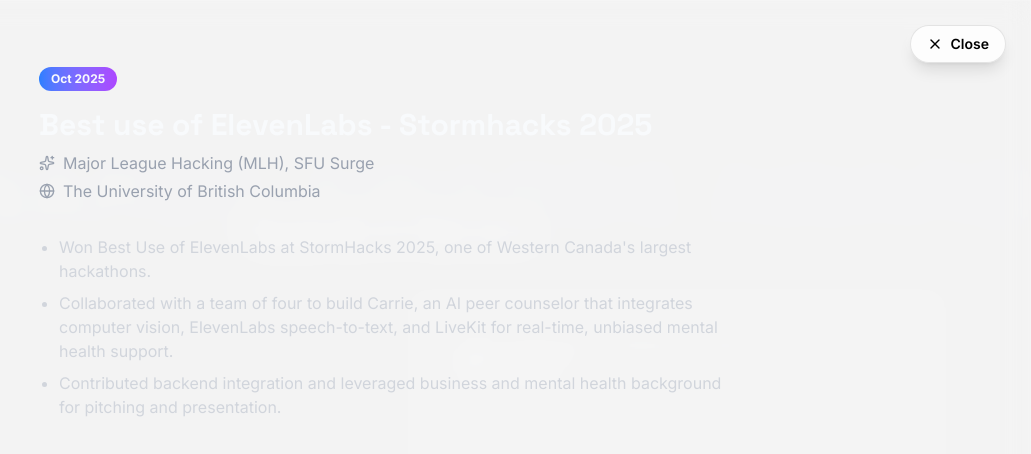
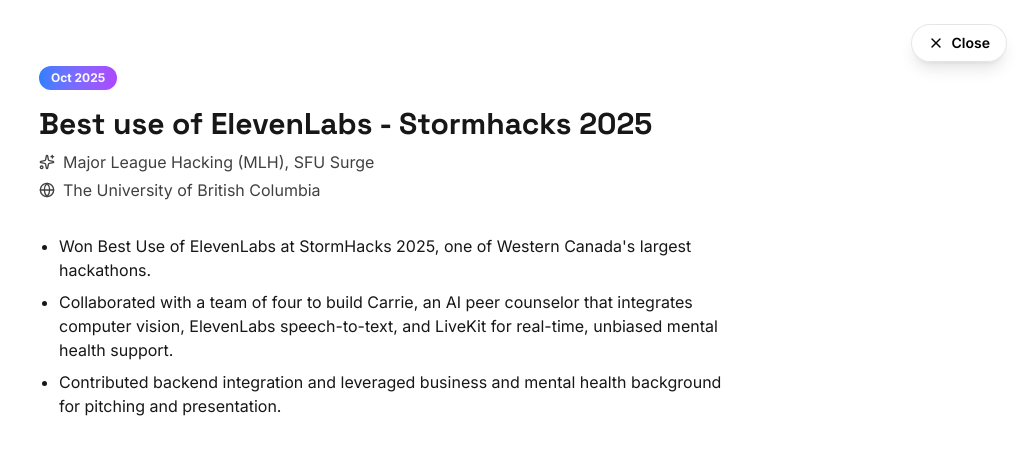
Before and after one commit to Aplkalex/aplkalex.com, a Next.js app: page / in a window 1280 px wide. Both pictures are taken after a click on the element 354 px from the left and 2530 px from the top of the page. Shown: the part 2130-2584 px from the top of the page, without its empty margins (249-1280 px from the left). Built offline with nearby package versions, Linux system fonts and the light colour scheme.

Commit message:
Enhance styling for AwardsGrid and ZoomableCard components for improved readability and consistency

```diff
--- a/src/components/awards/AwardsGrid.tsx
+++ b/src/components/awards/AwardsGrid.tsx
@@ -33,27 +33,27 @@
                         transition={{ delay: index * 0.1 }}
                     >
                         <ZoomableCard
-                            className="h-full flex flex-col glass-card transition-colors hover:border-[var(--hover-border)]"
+                            className="h-full flex flex-col transition-colors hover:border-[var(--hover-border)]"
                             expandedContent={
-                                <div className="p-8 max-w-3xl mx-auto">
+                                <div className="p-8 max-w-3xl mx-auto text-[var(--foreground-strong)]">
                                     <div className={`inline-block px-3 py-1 rounded-full text-xs font-bold bg-gradient-to-r ${award.color} mb-4`}>
                                         {award.date}
                                     </div>
-                                    <h3 className="text-3xl font-bold font-display mb-2">{award.title}</h3>
-                                    <div className="flex flex-col gap-1 text-gray-400 mb-8">
+                                    <h3 className="text-3xl font-bold font-display mb-2 text-neutral-900 dark:text-white">{award.title}</h3>
+                                    <div className="flex flex-col gap-1 text-neutral-700 dark:text-gray-300 mb-8">
                                         <span className="flex items-center gap-2"><Icon size={16} /> {award.issuer}</span>
                                         <span className="flex items-center gap-2"><Globe size={16} /> {award.association}</span>
                                     </div>
-                                    <div className="prose prose-invert max-w-none">
+                                    <div className="prose prose-neutral max-w-none text-neutral-900 dark:prose-invert dark:text-gray-50">
                                         {award.highlights && (
-                                            <ul className="list-disc pl-5 space-y-2 text-gray-300">
+                                            <ul className="list-disc pl-5 space-y-2 text-neutral-900 dark:text-gray-50">
                                                 {award.highlights.map((item, index) => (
                                                     <li key={index}>{item}</li>
                                                 ))}
                                             </ul>
                                         )}
                                         {award.paragraphs && (
-                                            <div className="space-y-4 text-gray-300">
+                                            <div className="space-y-4 text-neutral-900 dark:text-gray-50">
                                                 {award.paragraphs.map((paragraph, index) => (
                                                     <p key={index}>{paragraph}</p>
                                                 ))}
--- a/src/components/ui/ZoomableCard.tsx
+++ b/src/components/ui/ZoomableCard.tsx
@@ -48,7 +48,7 @@
                     initial={{ opacity: 0 }}
                     animate={{ opacity: 1 }}
                     transition={{ duration: 0.2 }}
-                    className="fixed inset-0 !bg-white/95 dark:!bg-black/95 backdrop-blur-md z-50"
+                    className="fixed inset-0 z-50 bg-white dark:bg-black"
                     onClick={!isRedirecting ? () => setIsExpanded(false) : undefined}
                 />
             )}
@@ -57,10 +57,14 @@
                 layout
                 onClick={!isExpanded ? handleClick : undefined}
                 className={cn(
-                    'relative bg-white/80 dark:bg-black/40 backdrop-blur-md border border-black/10 dark:border-white/10 overflow-hidden text-gray-900 dark:text-white',
+                    'relative border border-black/10 dark:border-white/10 overflow-hidden text-gray-900 dark:text-white transition-colors',
+                    isExpanded
+                        ? 'shadow-2xl !backdrop-blur-none !border-black/10 bg-white dark:bg-black text-[color:var(--foreground-strong)]'
+                        : 'bg-white/80 dark:bg-black/40 backdrop-blur-md',
                     (isExpanded || isRedirecting) ? 'fixed inset-0 z-[60] rounded-none border-none' : 'rounded-2xl cursor-pointer hover:border-black/30 dark:hover:border-white/30',
                     className
                 )}
+                style={isExpanded ? { backgroundColor: '#ffffff', color: 'var(--foreground-strong)' } : undefined}
                 whileHover={!isExpanded ? {
                     scale: 1.02,
                     y: -5,
@@ -133,7 +137,7 @@
                                 </motion.div>
                             ) : (
                                 <div className={cn(
-                                    isExpanded ? "bg-white/85 dark:bg-black/60 backdrop-blur-xl p-8 rounded-2xl border border-black/10 dark:border-white/10 max-w-2xl w-full shadow-2xl mx-auto mt-20" : ""
+                                    isExpanded ? "p-8 rounded-2xl border border-black/10 dark:border-white/10 max-w-2xl w-full shadow-2xl mx-auto mt-20 bg-white dark:bg-black text-[color:var(--foreground-strong)]" : ""
                                 )}>
                                     {children}
 
```
